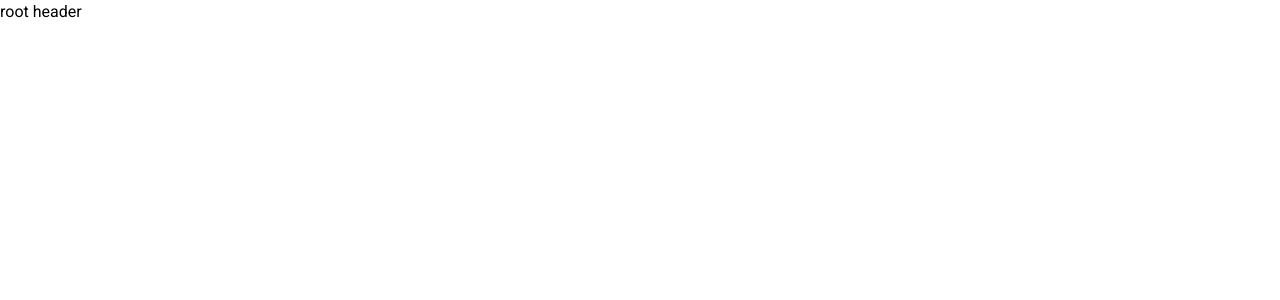
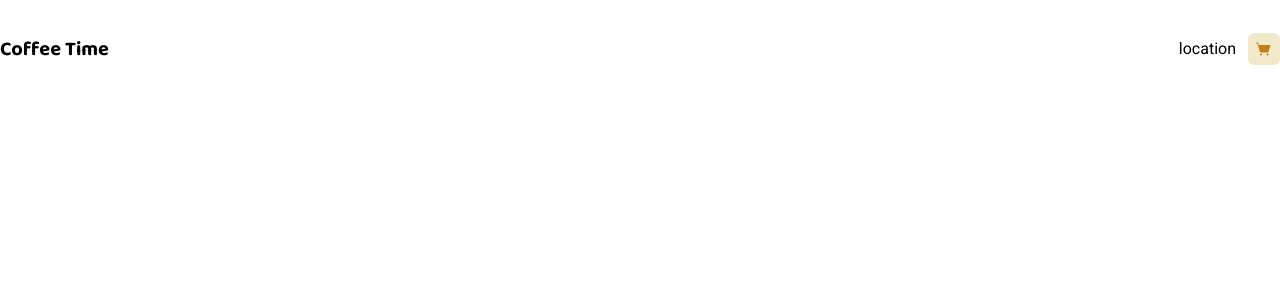
Before and after one commit to guivictorr/coffeetime, a React (Vite) app: page / in a window 1280 px wide. Shown: the top 300 px of the page. Built offline with nearby package versions, Linux system fonts and the light colour scheme.

Commit message:
feat: header component

```diff
--- a/src/components/cart-button.tsx
+++ b/src/components/cart-button.tsx
@@ -7,7 +7,7 @@ type CartButtonProps = {
 
 export function CartButton({ badgeCount = 0 }: CartButtonProps) {
   return (
-    <div className='relative w-max mt-4'>
+    <div className='relative w-max'>
       {badgeCount > 0 && (
         <span className='pointer-events-none z-10 absolute -top-1 -right-1 bg-yellow-dark text-white rounded-full px-1 text-xs'>
           {badgeCount}
--- /dev/null
+++ b/src/components/header.tsx
@@ -0,0 +1,14 @@
+import { CartButton } from './cart-button';
+
+export function Header() {
+  return (
+    <header className='flex justify-between items-center'>
+      <h1 className='text-lg py-9'>Coffee Time</h1>
+
+      <div className='flex items-center gap-3'>
+        <span>location</span>
+        <CartButton />
+      </div>
+    </header>
+  );
+}
--- a/src/pages/root.tsx
+++ b/src/pages/root.tsx
@@ -1,10 +1,10 @@
 import { Outlet } from 'react-router-dom';
+import { Header } from '../components/header';
 
 export default function Root() {
   return (
     <section>
-      <header>root header</header>
-
+      <Header />
       <div>
         <Outlet />
       </div>
--- a/src/routes/index.tsx
+++ b/src/routes/index.tsx
@@ -1,5 +1,6 @@
 import { lazy } from 'react';
 import { RouterProvider, createBrowserRouter } from 'react-router-dom';
+
 const Root = lazy(() => import('../pages/root'));
 
 const router = createBrowserRouter([
```
